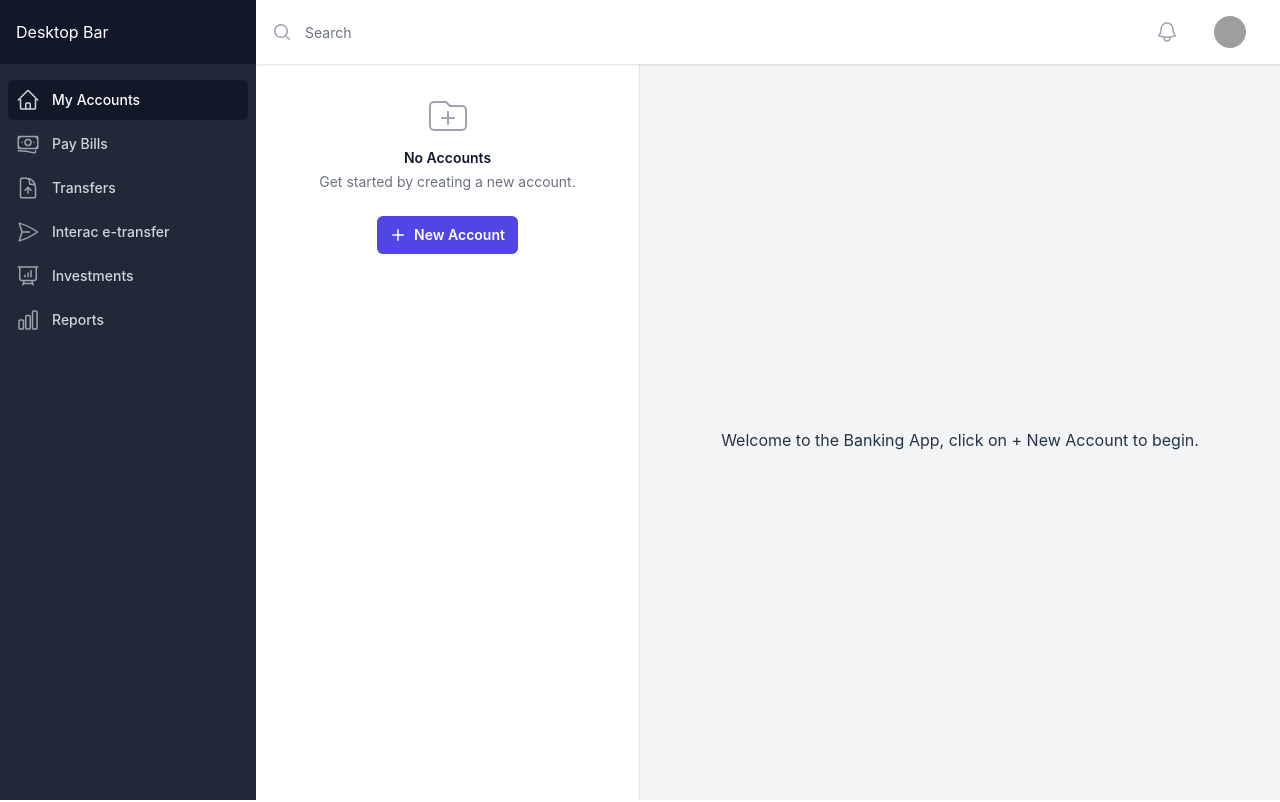
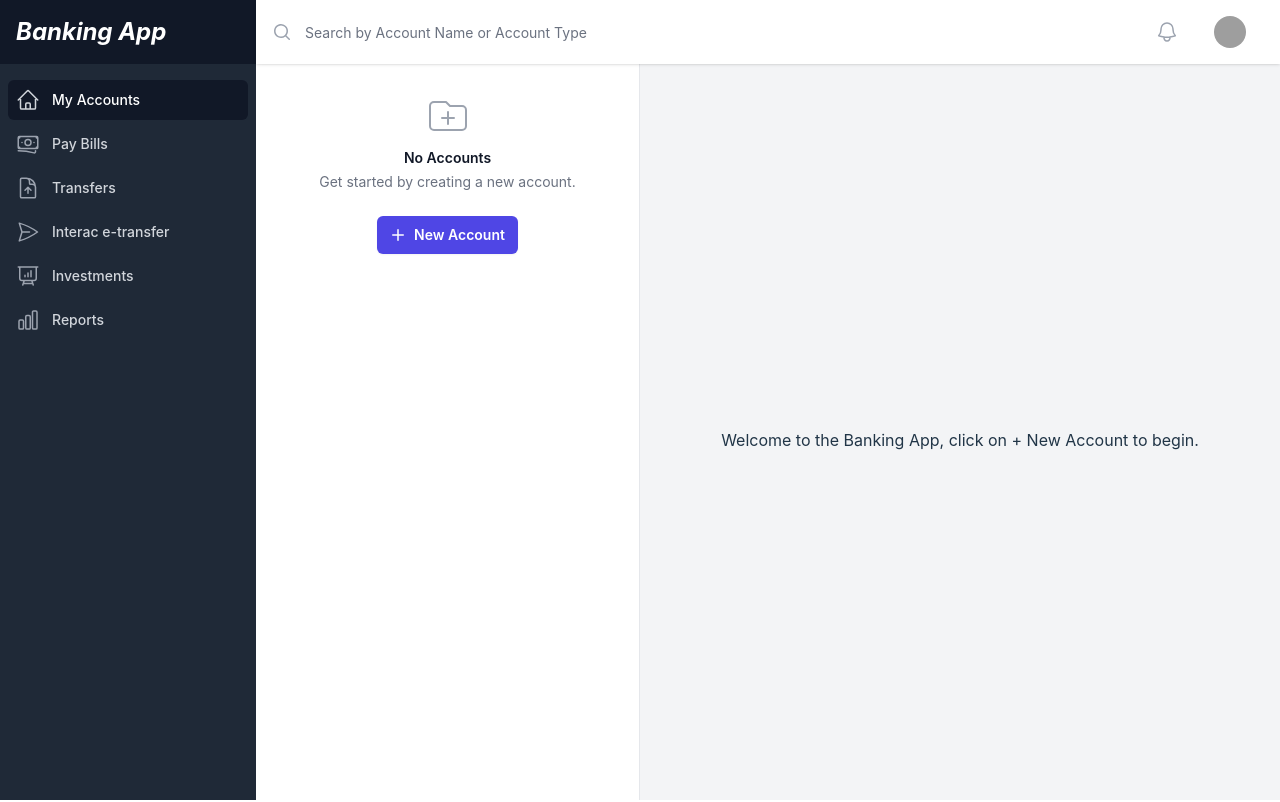
Before and after one commit to letsandeepio/banking-app, a React (Vite) app: page / in a window 1280 px wide. Shown: the top 802 px of the page. Built offline with nearby package versions, Linux system fonts and the light colour scheme; grey boxes are pictures that could not be loaded.

Commit message:
minor fixes

```diff
--- a/src/components/Layout/DesktopSideBar.tsx
+++ b/src/components/Layout/DesktopSideBar.tsx
@@ -1,10 +1,12 @@
-import { navigation } from '../../utils/navigation';
-import { classNames } from '../../App';
+import { navigation } from "../../utils/navigation";
+import { classNames } from "../../App";
+import { toast } from "sonner";
 
 const DesktopSideBar = () => {
-  return <div className='flex min-h-0 flex-1 flex-col bg-gray-800'>
-    <div className='flex h-16 flex-shrink-0 items-center bg-gray-900 px-4 text-white'>
-      Desktop Bar
+  return (
+    <div className='flex min-h-0 flex-1 flex-col bg-gray-800'>
+      <div className='flex h-16 flex-shrink-0 items-center bg-gray-900 px-4 text-white font-bold italic text-2xl'>
+        Banking App
       </div>
       <div className='flex flex-1 flex-col overflow-y-auto'>
         <nav className='flex-1 space-y-1 px-2 py-4'>
@@ -18,6 +20,11 @@ const DesktopSideBar = () => {
                   : "text-gray-300 hover:bg-gray-700 hover:text-white",
                 "group flex items-center rounded-md px-2 py-2 text-sm font-medium"
               )}
+              onClick={() => {
+                if (item.name !== "My Accounts") {
+                  toast(`Feature ${item.name} is not yet available`);
+                }
+              }}
             >
               <item.icon
                 className={classNames(
@@ -26,13 +33,15 @@ const DesktopSideBar = () => {
                     : "text-gray-400 group-hover:text-gray-300",
                   "mr-3 h-6 w-6 flex-shrink-0"
                 )}
-              aria-hidden='true' />
+                aria-hidden='true'
+              />
               {item.name}
             </a>
           ))}
         </nav>
       </div>
-  </div>;
-}
+    </div>
+  );
+};
 
 export default DesktopSideBar;
--- a/src/components/Layout/SearchPanel.tsx
+++ b/src/components/Layout/SearchPanel.tsx
@@ -17,7 +17,7 @@ const SearchPanel = () => {
           <input
             id='search-field'
             className='block h-full w-full border-transparent py-2 pl-8 pr-3 text-gray-900 focus:border-transparent focus:outline-none focus:ring-0 focus:placeholder:text-gray-400 sm:text-sm'
-            placeholder='Search'
+            placeholder='Search by Account Name or Account Type'
             type='search'
             name='search'
             value={searchTerm}
```
Lines whose indentation alone changed are shown as unchanged.
